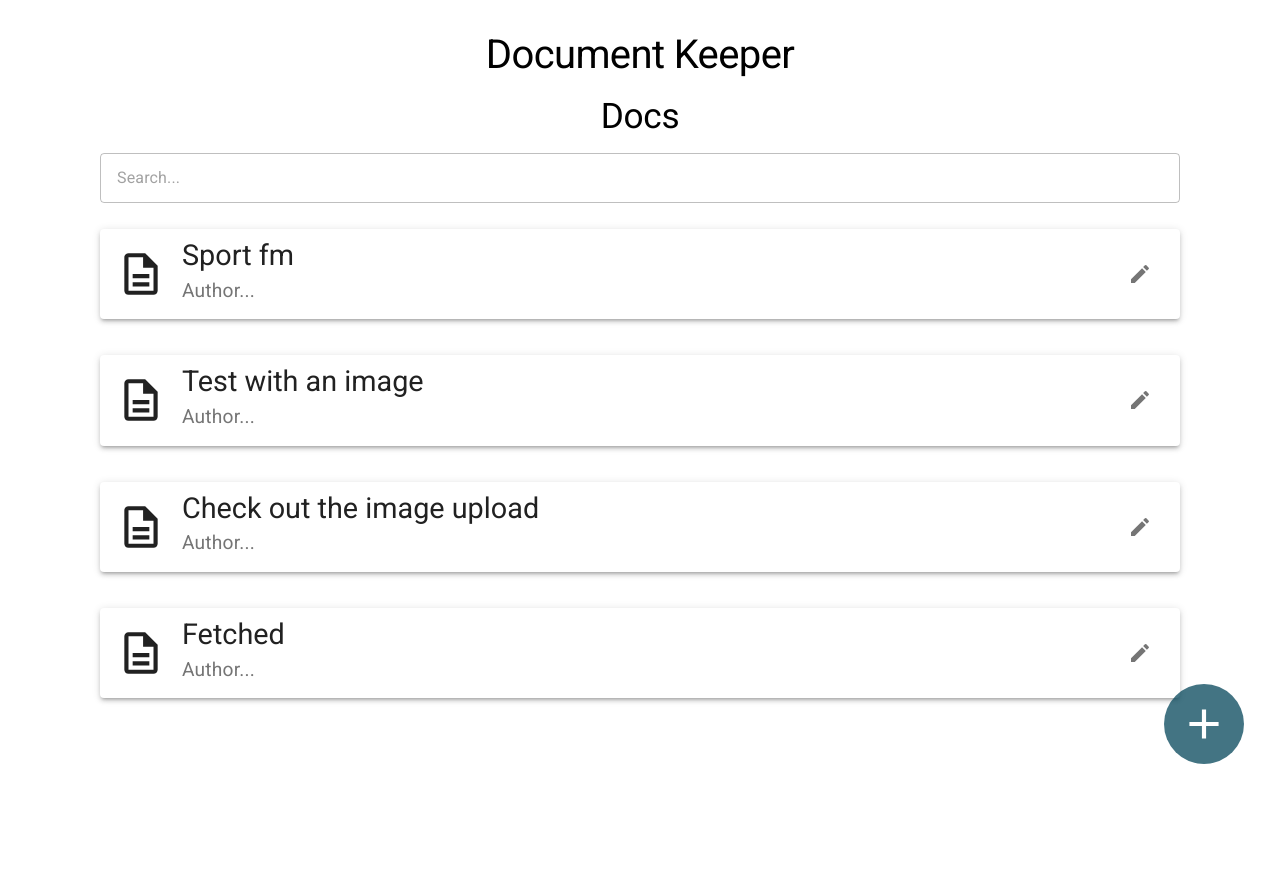
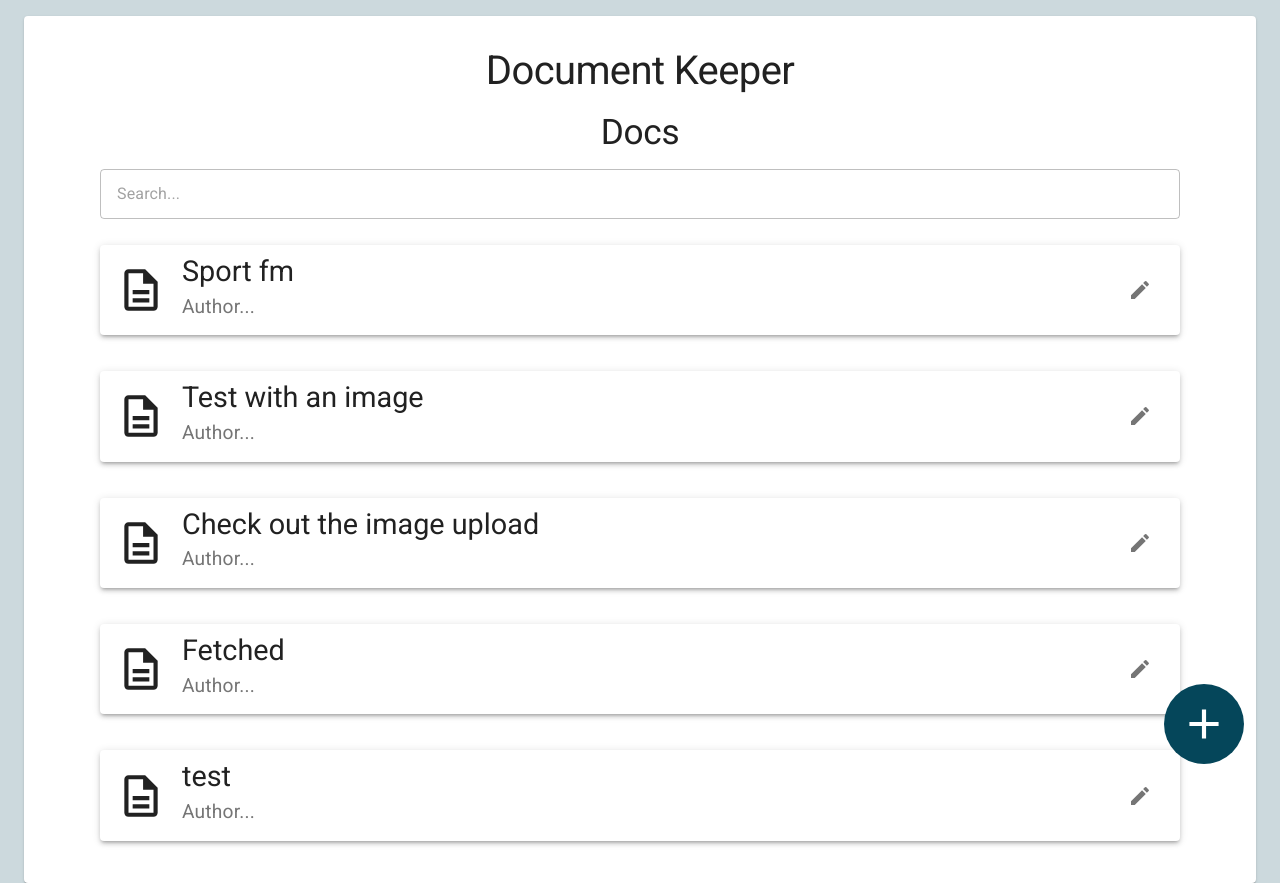
Before and after one commit to Stef-Lev/dockeeper-PoC, a React (Create React App) app: page / in a window 1280 px wide. Before the commit the page ends 800 px from the top, so only its background shows below. Built offline with nearby package versions, Linux system fonts and the light colour scheme; data requests are answered from the project's data file.

Commit message:
added dynamic search

```diff
--- a/database.json
+++ b/database.json
@@ -232,6 +232,24 @@
         }
       },
       "id": 105
+    },
+    {
+      "content": {
+        "blocks": [
+          {
+            "key": "4ulsq",
+            "text": "test",
+            "type": "header-one",
+            "depth": 0,
+            "inlineStyleRanges": [],
+            "entityRanges": [],
+            "data": {}
+          }
+        ],
+        "entityMap": {}
+      },
+      "createdAt": "2021-05-03T09:22:30.317Z",
+      "id": 106
     }
   ]
 }
--- a/src/App.js
+++ b/src/App.js
@@ -12,7 +12,7 @@ function App() {
         <Container maxWidth="lg">
           <Route exact path="/" component={BasicPage} />
           <Route path="/edit/:id?" component={EditPage} />
-          <Route path="/preview" component={DocPage} />
+          <Route path="/document/:id?" component={DocPage} />
         </Container>
       </div>
     </Router>
--- a/src/components/ActionButton.js
+++ b/src/components/ActionButton.js
@@ -11,10 +11,10 @@ const StyledButton = styled(IconButton)`
   right: 36px;
   width: 80px;
   height: 80px;
-  background-color: rgba(5, 70, 90, 0.75);
+  background-color: rgb(5, 70, 90);
   color: #fff;
   :hover {
-    background-color: rgba(5, 70, 90, 0.5);
+    background-color: rgb(45, 110, 130);
     color: #fff;
   }
 `;
--- a/src/components/DocItem.js
+++ b/src/components/DocItem.js
@@ -4,6 +4,7 @@ import styled from "styled-components";
 import IconButton from "@material-ui/core/IconButton";
 import DescriptionOutlinedIcon from "@material-ui/icons/DescriptionOutlined";
 import EditIcon from "@material-ui/icons/Edit";
+import { useHistory } from "react-router-dom";
 
 const StyledContainer = styled.div`
   width: 90%;
@@ -26,11 +27,13 @@ const InfoContainer = styled.div`
 `;
 
 function DocItem({ title, preview, id }) {
+  const history = useHistory();
+
   return (
     <StyledContainer
       onClick={(e) => {
         e.stopPropagation();
-        console.log("clicked", id);
+        history.push(`/document/${id}`);
       }}
     >
       <Grid item xs={12}>
@@ -59,7 +62,7 @@ function DocItem({ title, preview, id }) {
             <IconButton
               onClick={(e) => {
                 e.stopPropagation();
-                console.log("Works");
+                history.push(`/edit/${id}`);
               }}
             >
               <EditIcon />
--- a/src/components/SearchBox.js
+++ b/src/components/SearchBox.js
@@ -20,10 +20,10 @@ const StyledSearch = styled(InputBase)`
 //   }
 // `;
 
-function SearchBox() {
+function SearchBox({ onChange }) {
   return (
     <Container>
-      <StyledSearch placeholder="Search..." fullWidth />
+      <StyledSearch placeholder="Search..." fullWidth onChange={onChange} />
       {/* <StyledSelect
         variant="outlined"
         style={{ width: "30%", textAlign: "left" }}
--- a/src/index.css
+++ b/src/index.css
@@ -18,6 +18,9 @@ body {
   -webkit-font-smoothing: antialiased;
   -moz-osx-font-smoothing: grayscale;
 }
+html {
+  background-color: rgb(204, 217, 221);
+}
 
 code {
   font-family: source-code-pro, Menlo, Monaco, Consolas, "Courier New",
--- a/src/routes/BasicPage.js
+++ b/src/routes/BasicPage.js
@@ -15,6 +15,7 @@ import { useHistory } from "react-router-dom";
 const DATA_URL = "http://localhost:3002/tutorials";
 
 const Container = styled.div`
+  margin-top: 16px;
   padding: 32px 16px;
   display: flex;
   flex-direction: column;
@@ -24,7 +25,7 @@ const Container = styled.div`
 `;
 
 const Loader = styled(CircularProgress)`
-  color: rgba(5, 70, 90, 0.75);
+  color: rgb(5, 70, 90);
 `;
 
 // Fetch title
@@ -34,6 +35,7 @@ function BasicPage() {
   const history = useHistory();
   const [loading, setLoading] = useState(true);
   const [data, setData] = useState(null);
+  const [searchTerm, setSearchTerm] = useState("");
 
   useEffect(() => {
     let mounted = true;
@@ -57,8 +59,17 @@ function BasicPage() {
     };
   }, []);
 
+  // useEffect(() => {
+  //   effect;
+  //   return () => {
+  //     cleanup;
+  //   };
+  // }, [input]);
+
+  console.log(searchTerm);
   console.log(data);
   return (
+    <Paper>
       <Container>
         <Typography variant="h1" style={{ fontSize: "2.5rem" }}>
           Document Keeper
@@ -66,21 +77,34 @@ function BasicPage() {
         <Typography variant="h2" style={{ fontSize: "2.2rem" }}>
           Docs
         </Typography>
-      <SearchBox />
+        <SearchBox
+          onChange={(e) => {
+            setSearchTerm(e.target.value);
+          }}
+        />
         {loading && <Loader style={{ width: "200px", height: "200px" }} />}
         {!loading &&
-        data.map((el) => (
+          data
+            .filter((doc) =>
+              doc.content.blocks
+                .find((item) => item.type === "header-one")
+                .text.toLowerCase()
+                .includes(searchTerm.toLowerCase())
+            )
+            .map((doc) => (
               <DocItem
-            key={`document_ID${el.id}`}
+                key={`document_ID${doc.id}`}
                 title={
-              el.content.blocks.find((item) => item.type === "header-one").text
+                  doc.content.blocks.find((item) => item.type === "header-one")
+                    .text
                 }
-            id={el.id}
+                id={doc.id}
                 preview="Author"
               />
             ))}
         <ActionButton type="add" />
       </Container>
+    </Paper>
   );
 }
 
--- a/src/routes/DocPage.js
+++ b/src/routes/DocPage.js
@@ -4,8 +4,7 @@ import { Paper, CircularProgress } from "@material-ui/core";
 import { Editor } from "react-draft-wysiwyg";
 import { convertFromRaw, EditorState } from "draft-js";
 import ActionButton from "../components/ActionButton";
-
-const DATA_URL = "http://localhost:3002/tutorials/102";
+import { useParams } from "react-router-dom";
 
 const Container = styled.div`
   padding: 32px;
@@ -16,12 +15,15 @@ const Container = styled.div`
 `;
 
 const Loader = styled(CircularProgress)`
-  color: rgba(5, 70, 90, 0.75);
+  color: rgb(5, 70, 90);
 `;
 
 function DocPage() {
   const [loading, setLoading] = useState(true);
   const [content, setContent] = useState(null);
+
+  const { id } = useParams();
+  const DOC_URL = `http://localhost:3002/tutorials/${id}`;
 
   useEffect(() => {
     let mounted = true;
@@ -29,7 +31,7 @@ function DocPage() {
     if (mounted) {
       setLoading(true);
 
-      fetch(DATA_URL)
+      fetch(DOC_URL)
         .then((res) => res.json())
         .then((result) => {
           setContent(result.content);
@@ -58,6 +60,7 @@ function DocPage() {
           />
         )}
       </Paper>
+
       <ActionButton type="edit" />
     </Container>
   );
--- a/src/routes/EditPage.js
+++ b/src/routes/EditPage.js
@@ -37,10 +37,10 @@ const Container = styled.div`
 `;
 
 const SubmitButton = styled(Button)`
-  background-color: rgba(5, 70, 90, 0.75);
+  background-color: rgb(5, 70, 90);
   color: #fff;
   :hover {
-    background-color: rgba(5, 70, 90, 0.5);
+    background-color: rgb(45, 110, 130);
     color: #fff;
   }
 `;
```
Also changed, not shown: 1 other file (tests, documents, lock files or other folders). Lines whose indentation alone changed are shown as unchanged.
